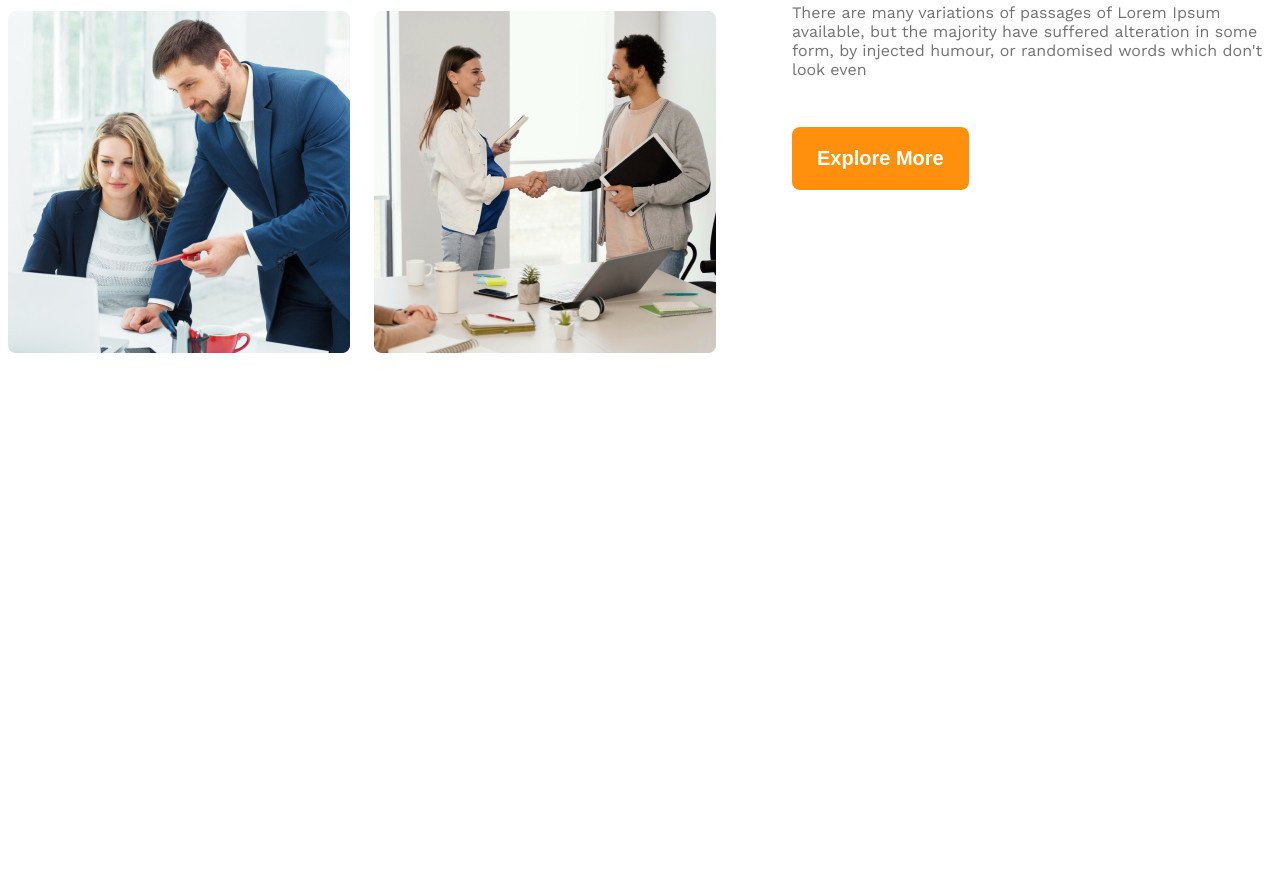
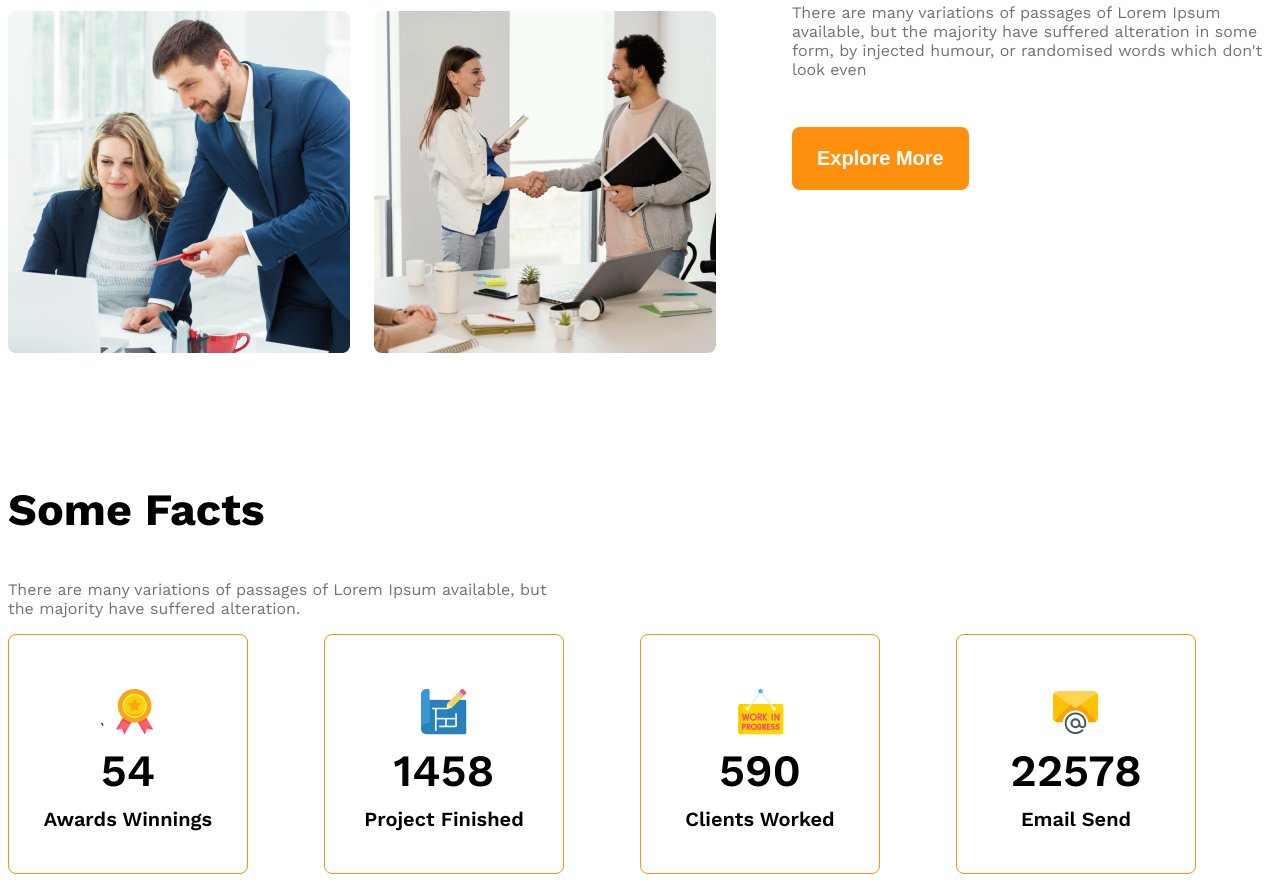
Before and after one commit to yakubbhuiyan05/g3-architects-website, a plain HTML site: page index.html in a window 1280 px wide. Shown: the part 1608-2490 px from the top of the page. Before the commit the page ends 1969 px from the top, so only its background shows below. Drawn offline with nearby package versions, Linux system fonts and the light colour scheme.

Commit message:
completed some fact part

```diff
--- a/index.html
+++ b/index.html
@@ -41,9 +41,48 @@
                 <img src="images/team4.png" alt="An architect and a client completing their deal">
             </div>
             <div class="our-features">
-                <h3 class="features-title"><span id="quick-list"class="text-light-grey">Quick list</span> <span class="chinese-black">of Our</span> <span class="dark-orange">Features</span></h3>
+                <h3 class="section-title"><span id="quick-list"class="text-light-grey">Quick list</span> <span class="chinese-black">of Our</span> <span class="dark-orange">Features</span></h3>
                 <p class="feature-description text-light-grey">There are many variations of passages of Lorem Ipsum available, but the majority have suffered alteration in some form, by injected humour, or randomised words which don't look even</p>
                 <button class="btn-primary">Explore More</button>
+            </div>
+        </section>
+        <!-- Features you will love & enjoy Section -->
+         <section class="fact-section">
+
+         </section>
+         <!-- Our facts -->
+        <section class="some-facts">
+            <h3 class="section-title">Some Facts</h3>
+            <p class="text-light-grey fact-description">There are many variations of passages of Lorem Ipsum available, but the majority have suffered alteration.</p>
+            <div class="fact-container">
+                <div class="fact-card display-flex">
+                    <div class="fact-card-content">`
+                        <img src="images/icons/ribon.png" alt="" class="fact-icon">
+                        <h3 class="fact-number">54</h3>
+                        <h5 class="fact-name">Awards Winnings</h5>
+                    </div>
+                </div>
+                <div class="fact-card display-flex">
+                    <div class="fact-card-content">
+                        <img src="images/icons/projects.png" alt="" class="fact-icon">
+                        <h3 class="fact-number">1458</h3>
+                        <h5 class="fact-name">Project Finished</h5>
+                    </div>
+                </div>
+                <div class="fact-card display-flex">
+                    <div class="fact-card-content">
+                        <img src="images/icons/customers.png" alt="" class="fact-icon">
+                        <h3 class="fact-number">590</h3>
+                        <h5 class="fact-name">Clients Worked</h5>
+                    </div>
+                </div>
+                <div class="fact-card display-flex">
+                    <div class="fact-card-content">
+                        <img src="images/icons/email.png" alt="" class="fact-icon">
+                        <h3 class="fact-number">22578</h3>
+                        <h5 class="fact-name">Email Send</h5>
+                    </div>
+                </div>
             </div>
         </section>
     </main>
--- a/styles/architects.css
+++ b/styles/architects.css
@@ -25,6 +25,14 @@ body {
     border-radius: 8px;
     border: none;
     margin-top: 32px;
+}
+main{
+    max-width: 1440px;
+    margin: 0 auto;
+}
+.section-title{
+    font-size: 2.8rem;
+    font-weight: 700;
 }
 main > section{
     margin-top: 130px;
@@ -107,10 +115,7 @@ main > section{
     margin-left: 76px;
     /* width: 537px; */
 }
-.features-title{
-    font-size: 2.8rem;
-    font-weight: 700;
-}
+
 #quick-list{
     font-weight: 500;
 }
@@ -118,6 +123,54 @@ main > section{
     font-size: 16px;
     font-weight: 400;
 }
+/* some fact related styles */
+.fact-container{
+    display: grid;
+    grid-template-columns: repeat(4,1fr);
+}
+.fact-description{
+    max-width: 540px;
+}
+
+/* .fact-card-content{
+    margin: 45px 36px 59px 36px;
+} */
+.fact-card{
+    border: 1px solid #ff900e;
+    width: 240px;
+    height: 240px;
+    border-radius: 8px;
+    text-align: center;
+    align-items: center;
+    justify-content: center;
+}
+.fact-card img {
+    margin-top: 45px;
+}
+.fact-number{
+    font-size: 2.8rem;
+    font-weight: 600;
+    margin-top: 5px;
+    margin-bottom: 10px;
+}
+.fact-name{
+    font-size: 1.25rem;
+    font-weight: 600;
+    margin-top: 10px;
+}
+
+
+
+
+
+
+
+
+
+
+
+
+
 /* responsive media query */
 @media screen and (max-width: 576px) {
     .nav-bar,
@@ -125,7 +178,7 @@ main > section{
     .teams {
         flex-direction: column;
     }
-    .team-image-container{
+    .team-image-container, .fact-container{
         grid-template-columns: repeat(1, 1fr);
     }
     .our-features{
```
